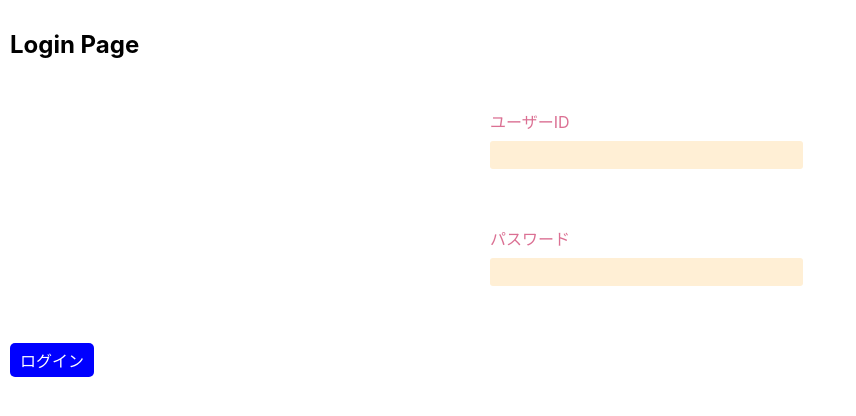
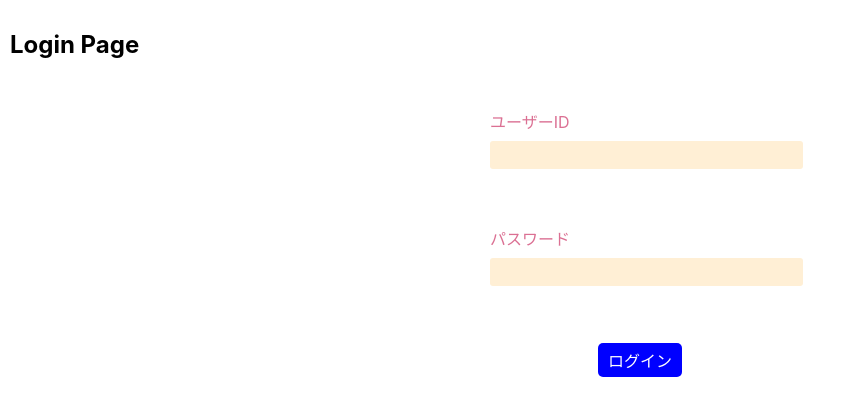
Before and after one commit to tky3a/react_sample, a React (Create React App) app: page /login in a window 1280 px wide. Shown: the top 416 px of the page, without its empty margins (0-856 px from the left). Built offline with nearby package versions, Linux system fonts and the light colour scheme.

Commit message:
loginできるよう修正

```diff
--- a/src/pages/login/index.js
+++ b/src/pages/login/index.js
@@ -1,5 +1,5 @@
 import { useEffect, useState } from 'react';
-import { useDispatch, useSelector } from 'react-redux';
+import { useDispatch } from 'react-redux';
 import { useNavigate } from 'react-router-dom';
 import Button from '../../components/Button';
 import {
@@ -19,7 +19,14 @@ const Login = () => {
   const [userPassword, setUserPassword] = useState('');
   const [userPasswordMessage, setUserPasswordMessage] = useState('');
   const [isLogin, setIsLogin] = useState(false);
-  const token = useSelector((state) => state.logins.loginToken);
+
+  // style
+  const styles = {
+    buttonCenter: {
+      justifyContent: 'center',
+      display: 'flex',
+    },
+  };
 
   // inputの入力値を取得
   const handleChange = (e) => {
@@ -41,10 +48,7 @@ const Login = () => {
 
   useEffect(() => {
     if (isLogin) {
-      console.log('tokenがセットされました.ここでトップに遷移');
-      console.log('ここで取得できてないからか？？？', localStorage.getItem('loginToken'));
       navigate('/', { replace: true });
-      console.log('------------------------');
     }
   }, [navigate, isLogin]);
 
@@ -52,10 +56,9 @@ const Login = () => {
   const loginCheck = () => {
     // ログイン成功
     if (userId && userPassword) {
-      console.log('tokenがセットされていないはず', token);
       dispatch(setToken('token'));
       setIsLogin(true);
-      // ローカルストレージで持ってないとリロードで消える
+      // reduxではリロードで消えるため、ログインの維持にはローカルストレージで保持
       localStorage.setItem('loginToken', 'token');
     }
 
@@ -81,7 +84,7 @@ const Login = () => {
         <Input value={userPassword} onChange={handleChange} name="userPassword" type="password" />
         <Message>{userPasswordMessage}</Message>
       </FormGroup>
-      <div>
+      <div style={styles.buttonCenter}>
         <Button color="blue" onClick={() => loginCheck()}>ログイン</Button>
       </div>
     </PageBody>
--- a/src/pages/top/index.js
+++ b/src/pages/top/index.js
@@ -1,5 +1,13 @@
+import PageBody from '../../components/PageBody';
+import Header from '../../components/Header';
+
 const Top = () => (
-  <h2>TOPページ</h2>
+  <>
+    <Header />
+    <PageBody>
+      <h2>TOPページ</h2>
+    </PageBody>
+  </>
 );
 
 export default Top;
--- a/src/router/Index.js
+++ b/src/router/Index.js
@@ -1,7 +1,8 @@
+// import { useEffect, useState } from 'react';
 import {
   BrowserRouter, Routes, Route,
 } from 'react-router-dom';
-// import { useSelector } from 'react-redux';
+import { useSelector } from 'react-redux';
 import AuthGuarde from '../components/AuthGuarde';
 import Login from '../pages/login';
 import Top from '../pages/top';
@@ -9,19 +10,16 @@ import NotFound from '../pages/notFound';
 
 // URLを設定
 const Routers = () => {
-  // const token = useSelector((state) => state.logins.loginToken);
   // ローカルストレージからキーを指定して取得
-  const token = localStorage.getItem('loginToken');
-  console.log('routerでtokenは取得できてないのか？', token);
+  const localStrageToken = localStorage.getItem('loginToken'); // ログイン状態の維持の判定用
+  const token = useSelector((state) => state.logins.loginToken); // 初回ログイン時の判定用
 
   // ログイン済みかを判定
   const loginCheck = () => {
-    console.log('>??????/', token);
-    if (!token) {
-      console.log('ここにはきてないよね？');
-      return false;
+    if (token || localStrageToken) {
+      return true;
     }
-    return true;
+    return false;
   };
 
   return (
```
